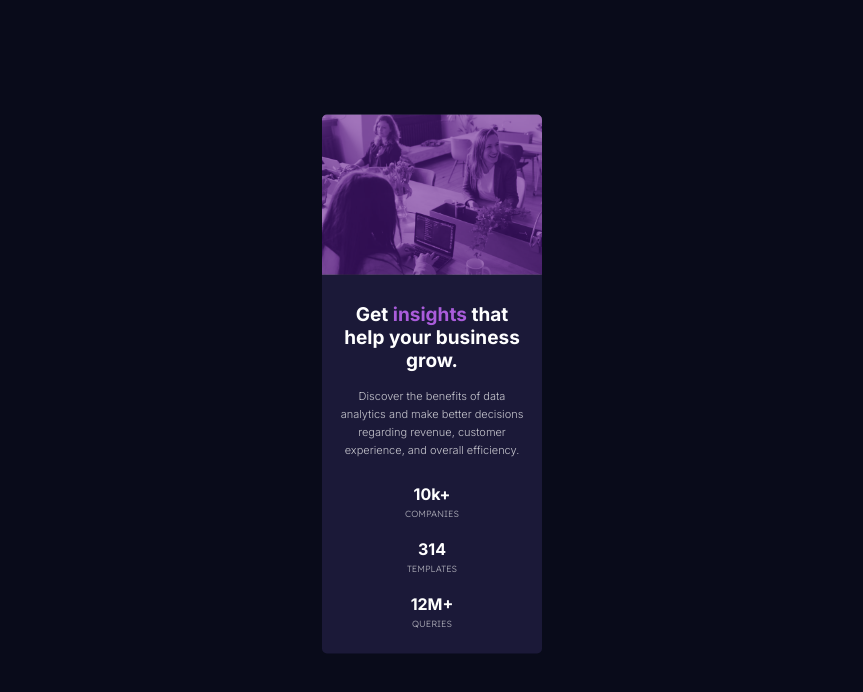
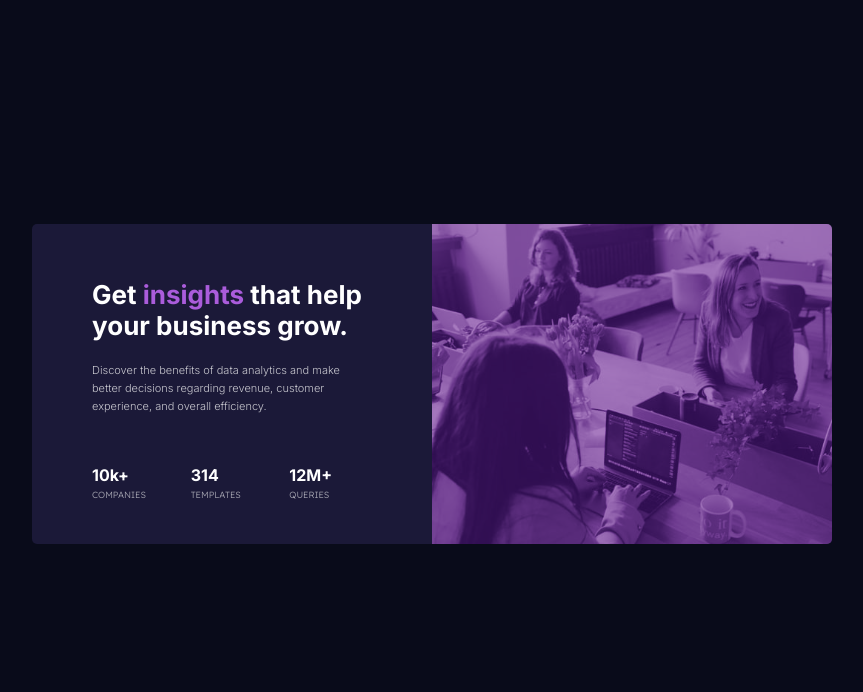
Before and after one commit to codebyveronica/stats-preview-card-component, a plain HTML site: page index.html in a window 1280 px wide. Shown: the whole page, without its empty margins (208-1071 px from the left). Drawn offline with Linux system fonts and the light colour scheme.

Commit message:
finish the project

```diff
--- a/index.html
+++ b/index.html
@@ -6,6 +6,7 @@
     <title>Stats</title>
     <link rel="shortcut icon" href="images/favicon-32x32.png" type="image/x-icon">
     <link rel="stylesheet" href="styles/style.css">
+    <link rel="stylesheet" href="styles/media-query.css">
 </head>
 <body>
     <main>
--- /dev/null
+++ b/styles/media-query.css
@@ -0,0 +1,35 @@
+@charset "UTF-8";
+
+@media screen and (min-width: 992px) {
+    main {
+        width: 800px;
+        height: 320px;
+    }
+
+    .image {
+        background-image: url(../images/image-header-desktop.jpg);
+        float: right;
+        width: 400px;
+        height: 320px;
+    }
+
+    article {
+        text-align: left;
+        width: 400px;
+        padding: 45px 60px;
+        margin-right: 20px;
+    }
+
+    h1 {
+        font-size: 26px;
+    }
+
+    p {
+        margin-top: 20px;
+    }
+
+    ul {
+        columns: 3;
+        margin-top: 50px;
+    }
+}
--- a/styles/style.css
+++ b/styles/style.css
@@ -49,13 +49,14 @@ main {
 }
 
 .image {
-    background: #6d3a8f url(../images/image-header-mobile.jpg);
+    background: #6d3a8f url(../images/image-header-mobile.jpg) no-repeat;
     background-size: cover;
     background-blend-mode: soft-light;
     height: 160px;
 }
 
 article {
+    text-align: center;
     padding: 18px;
     padding-bottom: 5px;
 }
@@ -64,7 +65,6 @@ h1 {
     color: var(--cor04);
     font-family: var(--font01);
     font-size: 19px;
-    text-align: center;
     margin-top: 10px;
     margin-bottom: 15px;
 }
@@ -78,14 +78,12 @@ p {
     font-family: var(--font01);
     font-weight: 300;
     font-size: 11px;
-    text-align: center;
     line-height: 18px;
     margin-bottom: 25px;
 }
 
 ul {
     list-style-type: none;
-    text-align: center;
 }
 
 li {
```
